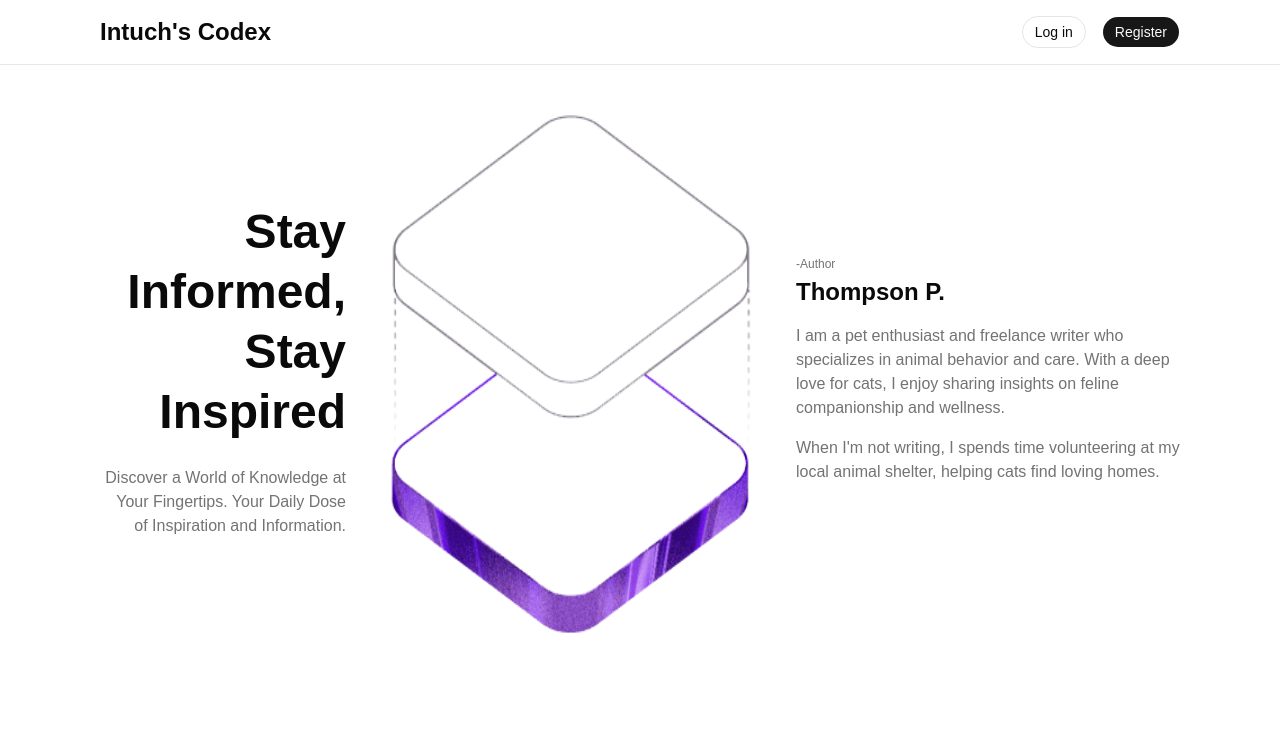
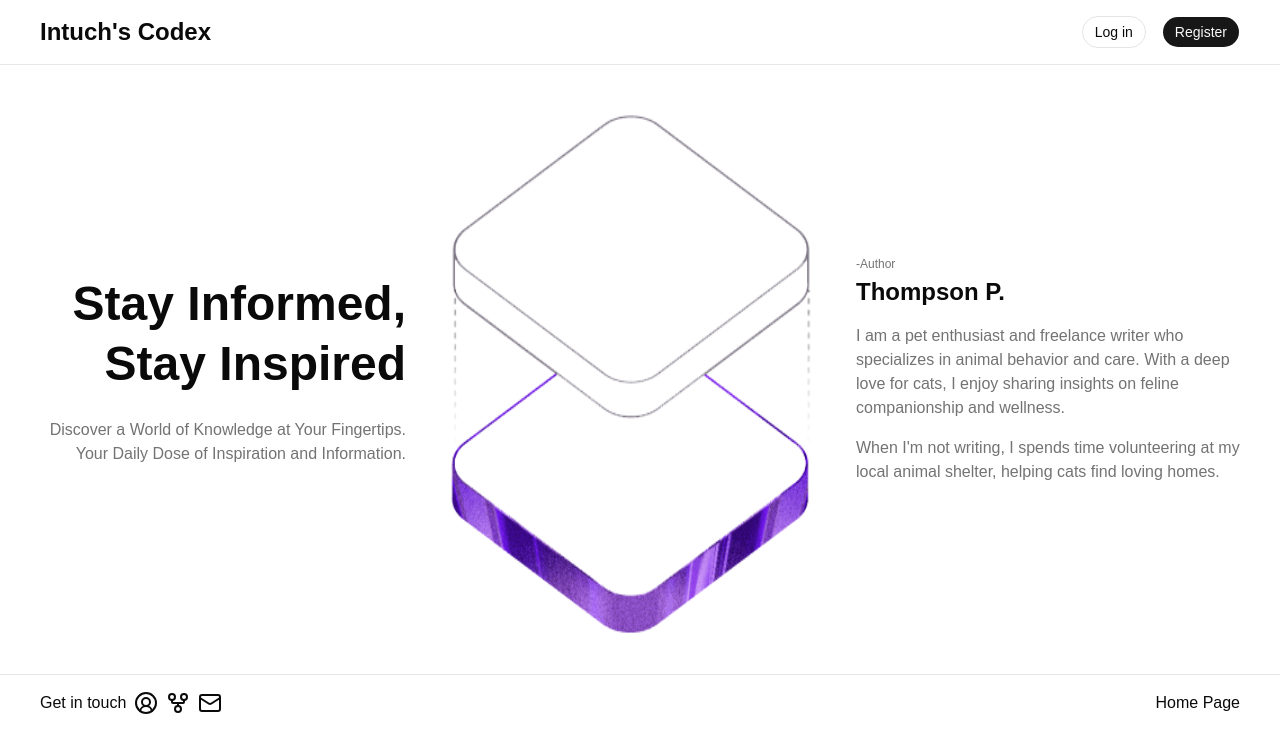
Before and after one commit to Intuch-bu/intuchs-codex, a React (Vite) app: page / in a window 1280 px wide. Shown: the top 752 px of the page. Built offline with nearby package versions, Linux system fonts and the light colour scheme.

Commit message:
feat(footer): add Footer component

```diff
--- a/src/App.jsx
+++ b/src/App.jsx
@@ -1,11 +1,12 @@
 import { Navbar } from "@/components/navbar";
 import { HeroSection } from "@/components/heroSection";
-
+import { Footer } from "@/components/footer";
 function App() {
   return (
     <>
       <Navbar />
       <HeroSection />
+      <Footer />
     </>
   );
 }
--- /dev/null
+++ b/src/components/footer.jsx
@@ -0,0 +1,19 @@
+import { CircleUserRound } from "lucide-react";
+import { GitFork } from 'lucide-react';
+import { Mail } from 'lucide-react';
+
+export function Footer() {
+  return (
+    <footer className="w-full border-t border-gray-200">
+      <div className="mx-auto flex max-w-[1366px] flex-col items-center justify-between gap-4 px-10 py-4 md:flex-row md:gap-0">
+        <div className="flex items-center gap-2">
+          <p>Get in touch</p>
+          <a href="linkedin.com"><CircleUserRound /></a>
+          <a href="github.com"><GitFork /></a>
+          <a href="gmail.com"><Mail /></a>
+        </div>
+        <a href="index.html">Home Page</a>
+      </div>
+    </footer>
+  );
+}
--- a/src/components/heroSection.jsx
+++ b/src/components/heroSection.jsx
@@ -3,7 +3,7 @@ import heroImg from "@/assets/hero.png";
 export function HeroSection() {
     return (
       <section className="w-full">
-        <div className="mx-auto flex max-w-[1366px] flex-col items-center justify-center gap-10 px-25 py-10 lg:flex-row lg:gap-8">
+        <div className="mx-auto flex max-w-[1366px] flex-col items-center justify-center gap-10 px-10 py-10 lg:flex-row lg:gap-8">
           <div className="max-w-sm text-right">
             <h1 className="text-4xl font-bold leading-tight lg:text-5xl">
               Stay Informed,
--- a/src/components/navbar.jsx
+++ b/src/components/navbar.jsx
@@ -3,7 +3,7 @@ import { Button } from "@/components/ui/button";
 export function Navbar() {
     return (
       <nav className="w-full border-b border-gray-200">
-        <div className="mx-auto flex max-w-[1366px] items-center justify-between px-25 py-4">
+        <div className="mx-auto flex max-w-[1366px] items-center justify-between px-10 py-4">
           <h1 className="text-2xl font-bold">Intuch's Codex</h1>
           <div className="flex gap-4">
             <Button variant="outline">Log in</Button>
```
